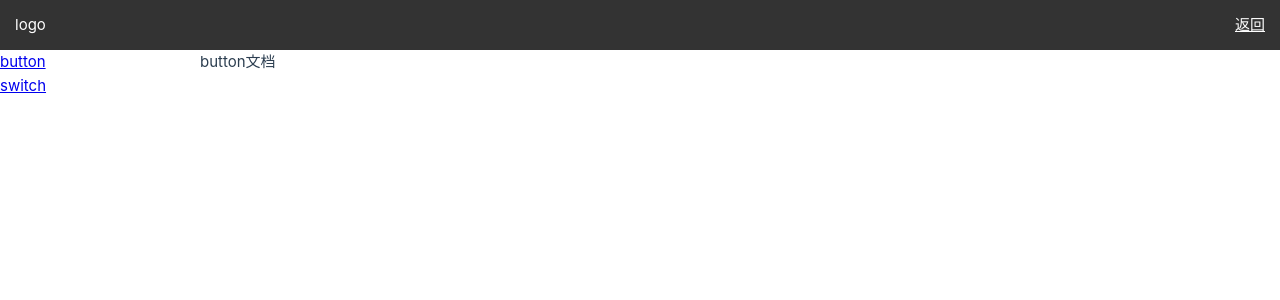
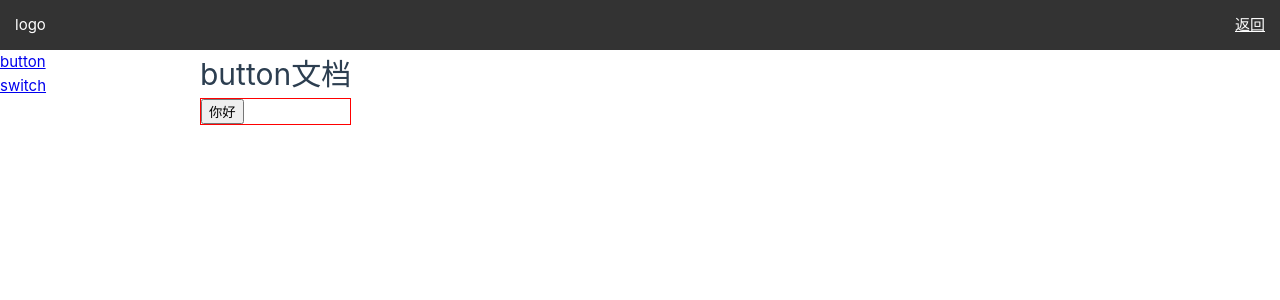
Before and after one commit to koryuoh123/chair-ui, a Vue app: page /doc/button in a window 1280 px wide. Shown: the top 300 px of the page. Built offline with nearby package versions, Linux system fonts and the light colour scheme; the HTML template or start-up script is replaced by a standard one.

Commit message:
初步Button组件，绑定属性

```diff
--- /dev/null
+++ b/src/components/ButtonDemo.vue
@@ -0,0 +1,17 @@
+<template>
+    <Button @click="clickEvent" @focus="focusEvent">你好</Button>
+</template>
+
+<script setup lang="ts">
+import Button from '@/lib/Button.vue';
+import { ref } from 'vue';
+
+const clickEvent = () => {
+    console.log('click');
+}
+const focusEvent = () => {
+    console.log('focus');
+}
+</script>
+
+<style scoped></style>
--- /dev/null
+++ b/src/lib/Button.vue
@@ -0,0 +1,24 @@
+<template>
+    <div class="btncontainer">
+        <button v-bind="$attrs">
+            <slot></slot>
+        </button>
+    </div>
+</template>
+
+<script setup lang="ts">
+/**
+ * 默认会将父组件绑定的事件都绑定到根元素【透传Attributes]
+ * 但不希望绑到div上，而是button上，所以通过inheritAttrs: false来禁用这个特性
+ * 然后通过v-bind="$attrs"将父组件绑定的属性绑定到button上
+ **/
+defineOptions({
+    inheritAttrs: false
+})
+</script>
+
+<style scoped lang="scss">
+.btncontainer {
+    border: 1px solid red;
+}
+</style>
--- a/src/views/doc/Button.vue
+++ b/src/views/doc/Button.vue
@@ -1,11 +1,28 @@
 <template>
-    <div>
-        button文档
+    <div class="button-container">
+        <h1>
+            button文档
+        </h1>
+        <div class="content">
+            <ButtonDemo />
+        </div>
     </div>
+
 </template>
 
 <script setup lang="ts">
+import ButtonDemo from '@/components/ButtonDemo.vue';
 
 </script>
 
-<style scoped></style>
+<style scoped lang="scss">
+.button-container {
+    display: flex;
+    flex-direction: column;
+
+    >.content {
+        // border: 1px solid red;
+
+    }
+}
+</style>
```
